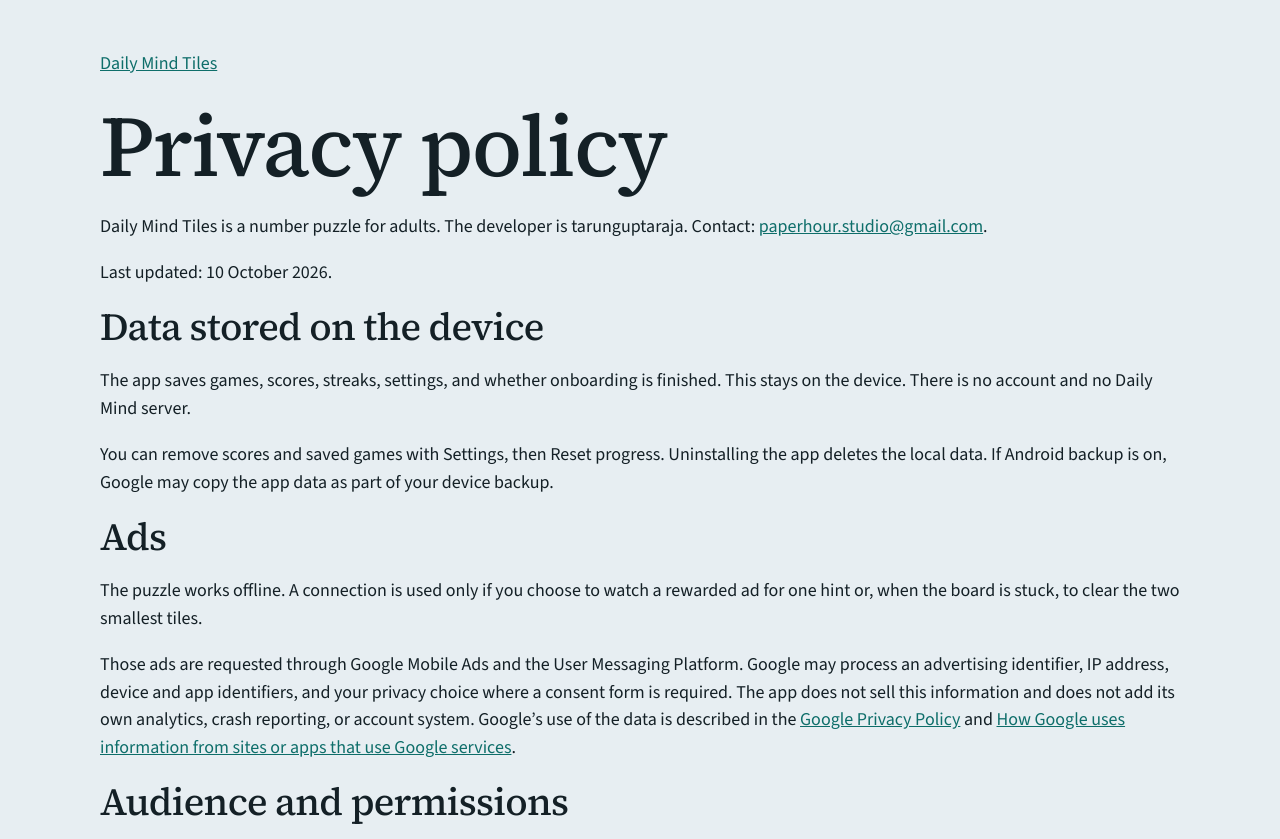
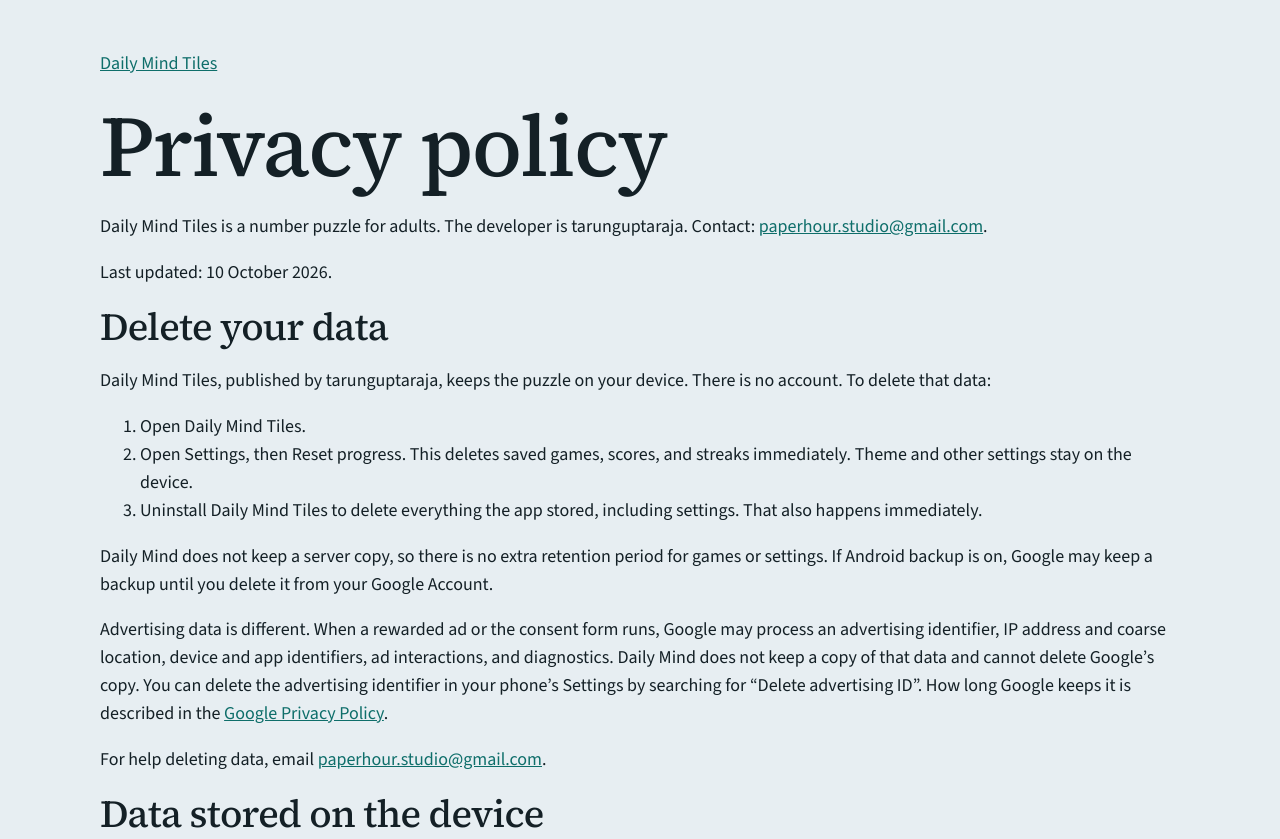
Before and after one commit to paperhour-studio/daily-mind-tiles, a plain HTML site: page privacy/index.html in a window 1280 px wide. Shown: the top 839 px of the page. Drawn offline with nearby package versions, Linux system fonts and the light colour scheme.

Commit message:
Add the steps to delete Daily Mind data.

```diff
--- a/privacy/index.html
+++ b/privacy/index.html
@@ -16,12 +16,22 @@
     <h1>Privacy policy</h1>
     <p>Daily Mind Tiles is a number puzzle for adults. The developer is tarunguptaraja. Contact: <a href="mailto:paperhour.studio@gmail.com">paperhour.studio@gmail.com</a>.</p>
     <p>Last updated: 10 October 2026.</p>
+    <h2 id="delete-your-data">Delete your data</h2>
+    <p>Daily Mind Tiles, published by tarunguptaraja, keeps the puzzle on your device. There is no account. To delete that data:</p>
+    <ol>
+      <li>Open Daily Mind Tiles.</li>
+      <li>Open Settings, then Reset progress. This deletes saved games, scores, and streaks immediately. Theme and other settings stay on the device.</li>
+      <li>Uninstall Daily Mind Tiles to delete everything the app stored, including settings. That also happens immediately.</li>
+    </ol>
+    <p>Daily Mind does not keep a server copy, so there is no extra retention period for games or settings. If Android backup is on, Google may keep a backup until you delete it from your Google Account.</p>
+    <p>Advertising data is different. When a rewarded ad or the consent form runs, Google may process an advertising identifier, IP address and coarse location, device and app identifiers, ad interactions, and diagnostics. Daily Mind does not keep a copy of that data and cannot delete Google’s copy. You can delete the advertising identifier in your phone’s Settings by searching for “Delete advertising ID”. How long Google keeps it is described in the <a href="https://policies.google.com/privacy">Google Privacy Policy</a>.</p>
+    <p>For help deleting data, email <a href="mailto:paperhour.studio@gmail.com">paperhour.studio@gmail.com</a>.</p>
     <h2>Data stored on the device</h2>
     <p>The app saves games, scores, streaks, settings, and whether onboarding is finished. This stays on the device. There is no account and no Daily Mind server.</p>
     <p>You can remove scores and saved games with Settings, then Reset progress. Uninstalling the app deletes the local data. If Android backup is on, Google may copy the app data as part of your device backup.</p>
     <h2>Ads</h2>
     <p>The puzzle works offline. A connection is used only if you choose to watch a rewarded ad for one hint or, when the board is stuck, to clear the two smallest tiles.</p>
-    <p>Those ads are requested through Google Mobile Ads and the User Messaging Platform. Google may process an advertising identifier, IP address, device and app identifiers, and your privacy choice where a consent form is required. The app does not sell this information and does not add its own analytics, crash reporting, or account system. Google’s use of the data is described in the <a href="https://policies.google.com/privacy">Google Privacy Policy</a> and <a href="https://policies.google.com/technologies/partner-sites">How Google uses information from sites or apps that use Google services</a>.</p>
+    <p>Those ads are requested through Google Mobile Ads and the User Messaging Platform. Google may process an advertising identifier, IP address and coarse location, device and app identifiers, ad interactions, diagnostics, and your privacy choice where a consent form is required. The app does not sell this information and does not add its own analytics, crash reporting, or account system. Google’s use of the data is described in the <a href="https://policies.google.com/privacy">Google Privacy Policy</a> and <a href="https://policies.google.com/technologies/partner-sites">How Google uses information from sites or apps that use Google services</a>.</p>
     <h2>Audience and permissions</h2>
     <p>The app is not directed at children. It declares Internet, network-state, and advertising-ID permissions because the ads SDK needs them. It does not read contacts, location, photos, or the microphone.</p>
   </main>
```
